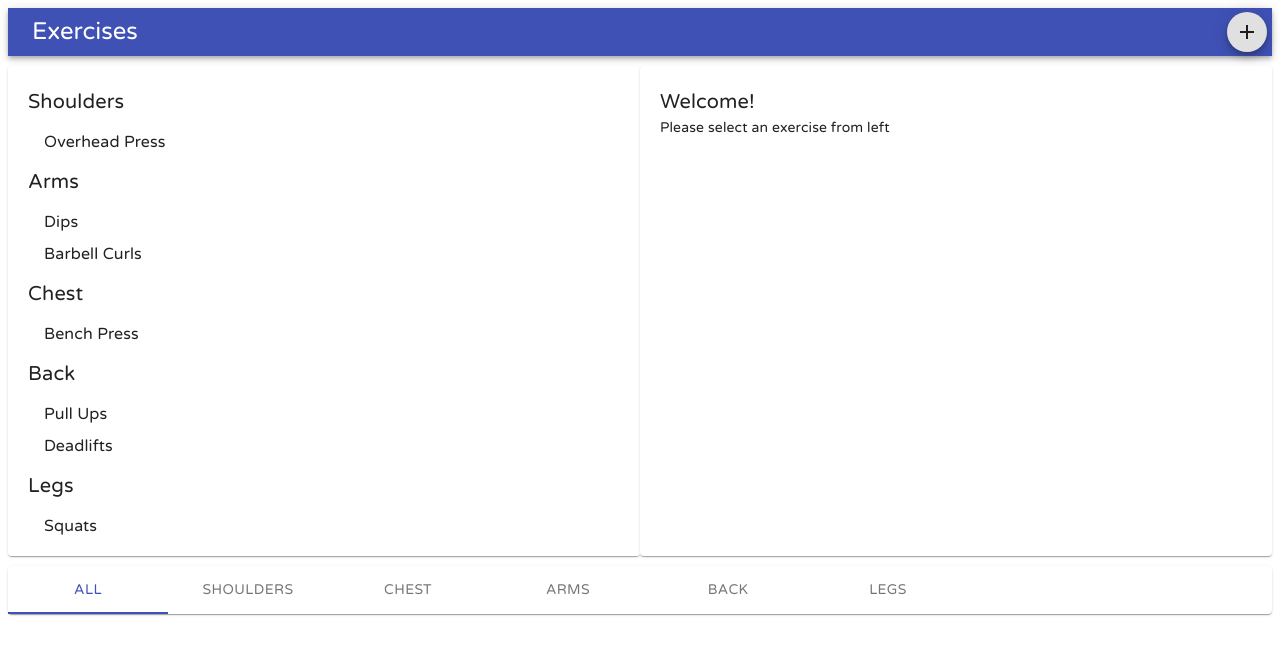
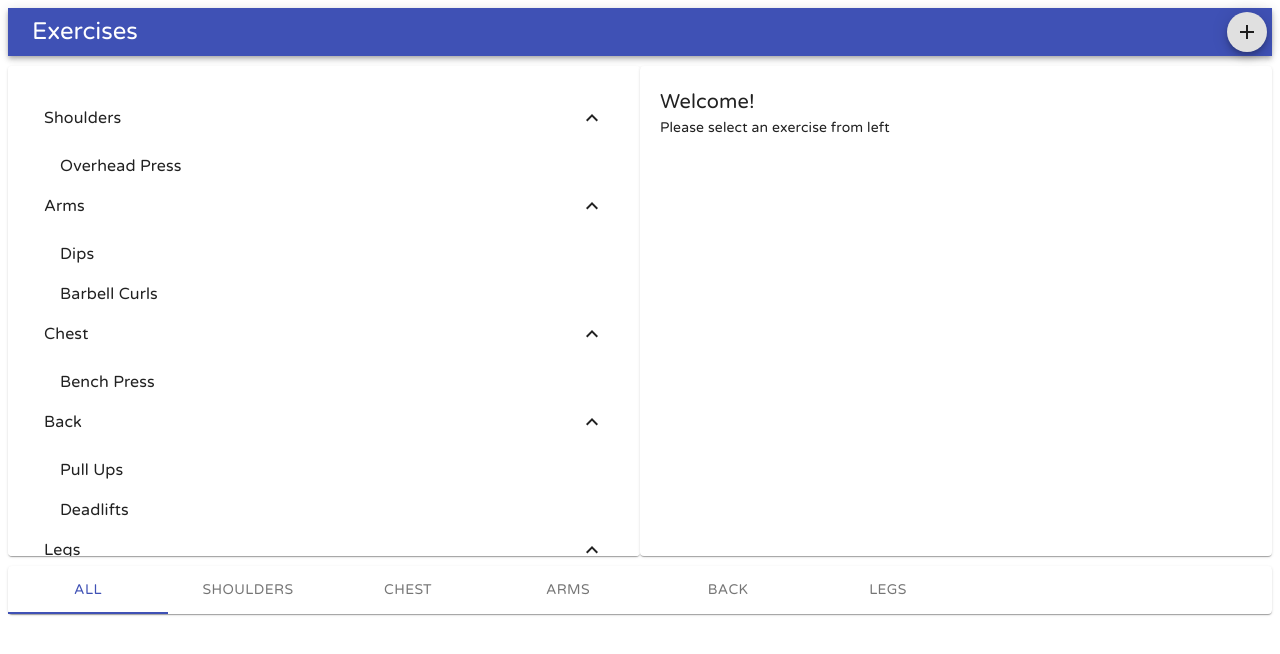
Before and after one commit to harsh-95/react-material-ui, a React (Create React App) app: page / in a window 1280 px wide. Shown: the top 654 px of the page. Built offline with nearby package versions, Linux system fonts and the light colour scheme.

Commit message:
added collapse lists

```diff
--- a/src/components/Exercises/index.js
+++ b/src/components/Exercises/index.js
@@ -1,4 +1,4 @@
-import React, { Fragment } from "react";
+import React, { Fragment, Component } from "react";
 import {
   Grid,
   Paper,
@@ -8,6 +8,10 @@ import {
   ListItemText,
   styled
 } from "@material-ui/core";
+
+import Collapse from '@material-ui/core/Collapse';
+import ExpandLess from '@material-ui/icons/ExpandLess';
+import ExpandMore from '@material-ui/icons/ExpandMore';
 
 const styles = {
   Paper: {
@@ -20,25 +24,43 @@ const styles = {
 };
 
 const StyledListItem = styled(ListItem)({
-  paddingTop: 0,
+  paddingLeft: 32,
   paddingBottom: 0
 });
 
-const Exercise = ({
-  exercises,
-  category,
-  onSelect,
-  exercise: {
-    id,
-    title = "Welcome!",
-    description = "Please select an exercise from left"
+class Exercise extends Component{
+
+  state = {
+    open: {arms: true, back: true, chest: true, legs: true, shoulders: true}
   }
-}) => {
+
+  handleClick = name => {
+    console.log(name);
+    this.setState((prevState)=>({
+      open: {
+        ...prevState.open, [name]: !prevState.open[name]
+      }
+    }));
+  }
+
+render(){
+
+  const {
+    exercises,
+    category,
+    onSelect,
+    exercise: {
+      id,
+      title= "Welcome!",
+      description= "Please select an exercise from left"
+    }
+  } = this.props;
+
   return (
     <Grid container>
       <Grid item xs>
         <Paper style={styles.Paper}>
-          {exercises.map(([group, exercises], i) =>
+          {/* {exercises.map(([group, exercises], i) =>
             !category || category === group ? (
               <Fragment key={i}>
                 <Typography
@@ -56,7 +78,30 @@ const Exercise = ({
                 </List>
               </Fragment>
             ) : null
+          )} */}
+      <List component="nav"
+      >
+        {exercises.map(([group, exercises], i) =>
+            !category || category === group ? (
+              <Fragment key={i}>
+                <ListItem button onClick={()=> this.handleClick(group)}>
+                  <ListItemText primary={group} style={{ textTransform: "capitalize" }}/>
+                  {this.state.open[group] ? <ExpandLess /> : <ExpandMore />}
+                </ListItem>
+
+                <Collapse in={this.state.open[group]} timeout="auto" unmountOnExit>
+                  <List component="div" disablePadding>
+                  {exercises.map(({ id, title }, i) => (
+                    <StyledListItem button>
+                      <ListItemText primary={title} />
+                    </StyledListItem>
+                  ))}
+                  </List>
+                </Collapse>
+              </Fragment>
+            ) : null
           )}
+    </List>
         </Paper>
       </Grid>
       <Grid item xs>
@@ -66,6 +111,6 @@ const Exercise = ({
         </Paper>
       </Grid>
     </Grid>
-  );
+  )}
 };
 export default Exercise;
--- a/src/components/Layouts/Footer.js
+++ b/src/components/Layouts/Footer.js
@@ -18,7 +18,6 @@ const Footer = ({ muscles, category, onSelect }) => {
         textColor="primary"
         variant="scrollable"
         scrollButtons="auto"
-        centered
       >
         <Tab label="All" />
         {muscles.map((muscle, i) => (
```
